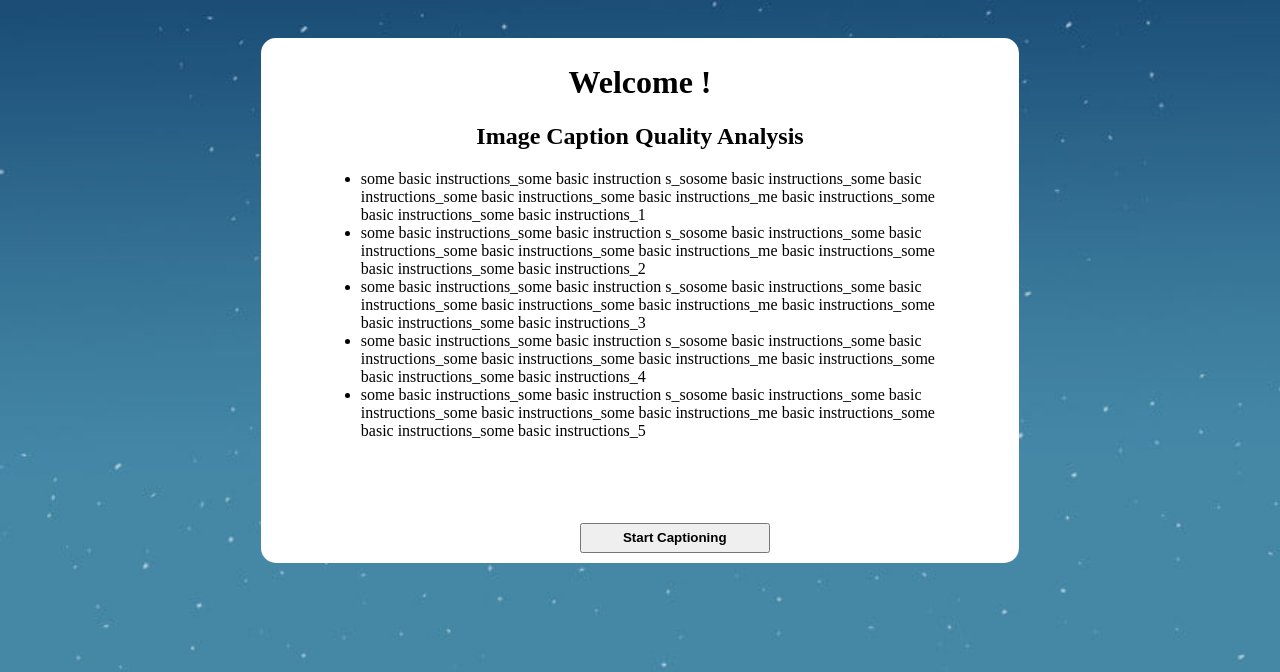
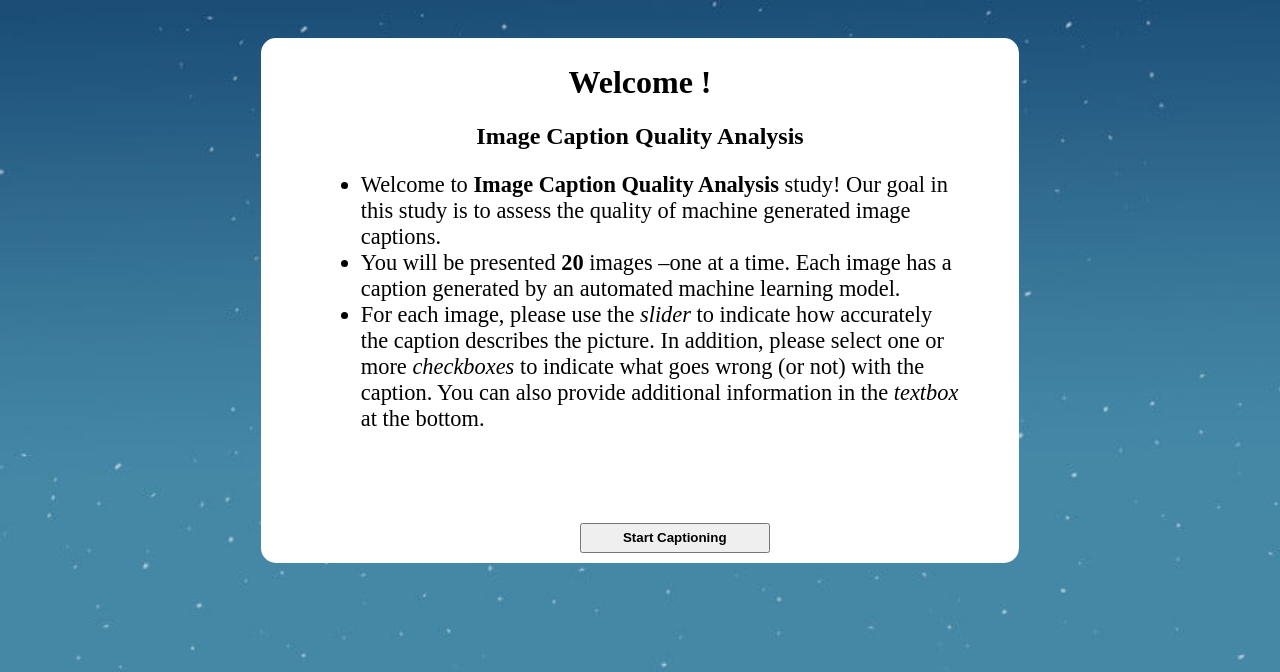
Before and after one commit to arnab-api/captioning_project, a Django app: page /caption/ in a window 1280 px wide. Shown: the top 672 px of the page. Run offline with Django 3.2, Linux system fonts and the light colour scheme.

Commit message:
refined the frontend a bit

```diff
--- a/caption_site/templates/caption_site/index.html
+++ b/caption_site/templates/caption_site/index.html
@@ -7,8 +7,8 @@
         <h1> Welcome ! </h1>
 
         <h2 style="text-align: center;"> Image Caption Quality Analysis </h2>
-        <ul>
-            {% for i in '12345'|make_list %}
+        <ul style="font-size:140%;">
+            {% comment %} {% for i in '12345'|make_list %}
             <li>
                 <a>some basic instructions_some basic instruction
             s_sosome basic instructions_some basic instructions_some
@@ -16,7 +16,11 @@
             basic instructions_me basic instructions_some basic instructions_some
              basic instructions_{{i}} </a>
             </li>
-            {% endfor %}
+            {% endfor %} {% endcomment %}
+            <li>Welcome to <b>Image Caption Quality Analysis</b> study! Our goal in this study is to assess the quality of machine generated image captions.</li>
+            <li>You will be presented <b>20</b> images –one at a time. Each image has a caption generated by an automated machine learning model. </li>
+            <li>For each image, please use the <i>slider</i> to indicate how accurately the caption describes the picture. In addition, please select one or more <i>checkboxes</i> to indicate what goes wrong (or not) with the caption. You can also provide additional information in the <i>textbox</i> at the bottom. </li>
+            {% comment %} <li></li> {% endcomment %}
         </ul>
         <br>
         <form action="{% url 'caption:startfeedback' %}" method="post" enctype="multipart/form-data" id="image_upload_form">
--- a/caption_site/views.py
+++ b/caption_site/views.py
@@ -85,7 +85,15 @@ USER_FEEDBACK_MAX = 20
 def getFeedbackForm(request):
     if not request.session.session_key:
         return render(request, "caption_site/index.html")
-    caption = Caption.objects.random()
+
+    if(request.session["feedback_caption"] == -1):
+        caption = Caption.objects.random()
+        request.session["feedback_caption"] = caption.id
+        warn_null_feedback = False
+    else:
+        caption = Caption.objects.get(pk = request.session["feedback_caption"])
+        warn_null_feedback = True
+
     image = Image.objects.get(pk=caption.image_id)
     caption_model = CaptionModel.objects.get(pk=caption.caption_model_id)
     # return HttpResponse("showing caption {}:  ".format(caption.id) + str(caption))
@@ -97,11 +105,32 @@ def getFeedbackForm(request):
         'image'             : image,
         'caption_model'     : caption_model,
         'preset_opinions'   : preset_opinions,
-        'USER_FEEDBACK_MAX' : USER_FEEDBACK_MAX
+        'USER_FEEDBACK_MAX' : USER_FEEDBACK_MAX,
+        'warn_null_feedback': warn_null_feedback
     })
 
+def checkValidFeedback(request):
+    rating = request.POST.get('slide_mridul')
+    if(rating != "0"):
+        return True
+
+    comments = request.POST['comments']
+    if(len(comments) != 0):
+        return True
+
+    preset_opinions = PresetOpinionOption.objects.all()
+    for opinion in preset_opinions:
+        key = "opinion_"+str(opinion.id)
+        if key in request.POST:
+            return True
+
+    return False
 
 def processfeedback(request):
+    check = checkValidFeedback(request)
+    if (check == False):
+        return HttpResponseRedirect(reverse("caption:feedback"))
+
     caption_id = int(request.POST['caption_id'])
     caption = Caption.objects.get(pk=caption_id)
     comments = request.POST['comments']
@@ -124,6 +153,7 @@ def processfeedback(request):
 
     request.session["feedback_count"] += 1
     # return HttpResponse(caption_id)
+    request.session["feedback_caption"] = -1 # feedback stored successfully
     if(request.session["feedback_count"] < USER_FEEDBACK_MAX):
         return HttpResponseRedirect(reverse("caption:feedback"))
     else:
@@ -133,6 +163,7 @@ def startfeedback(request):
     if not request.session.session_key:
         request.session.save()
     request.session["feedback_count"] = 0
+    request.session["feedback_caption"] = -1
     # return HttpResponse(request.session.session_key)
     return HttpResponseRedirect(reverse("caption:feedback"))
     # return HttpResponse(request.POST.get('slide_arnab'))
```
Also changed, not shown: caption_site/templates/caption_site/caption_feedback.html (+21 -19 lines), db.sqlite3.
